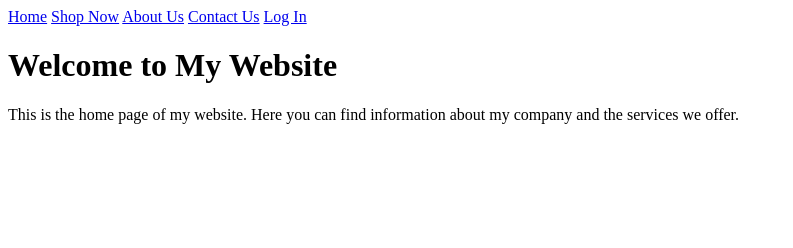
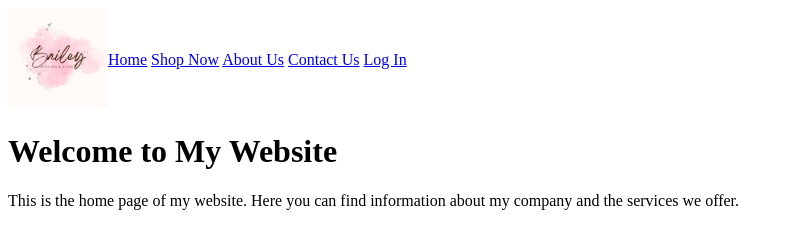
Before and after one commit to Willemu/onlineStore, a plain HTML site: page index.html in a window 1280 px wide. Shown: the whole page, without its empty margins (0-793 px from the left). Drawn offline with Linux system fonts and the light colour scheme.

Commit message:
OLS additional items
logo, payment gateway, styling

```diff
--- a/css/stylesheet.css
+++ b/css/stylesheet.css
@@ -17,3 +17,12 @@
   text-align: justify;
 }
 /*comment*/
+
+header{
+  display: flex; /* to align logo and navbar in the same line*/
+  align-items: center; /* to align logo and navbar vertically*/
+}
+.logo img {
+  width: 100px; /* to set width of logo*/
+  height: auto; /* to set height of logo*/
+}
--- a/index.html
+++ b/index.html
@@ -14,6 +14,11 @@
 
     <body>
    <header>
+
+    <div class="logo">
+        <img src="images/logo.png" alt="logo">
+    </div>
+
    <nav>
 
     <a href="index.html">Home</a>
```
Also changed, not shown: images/logo.png (added).
